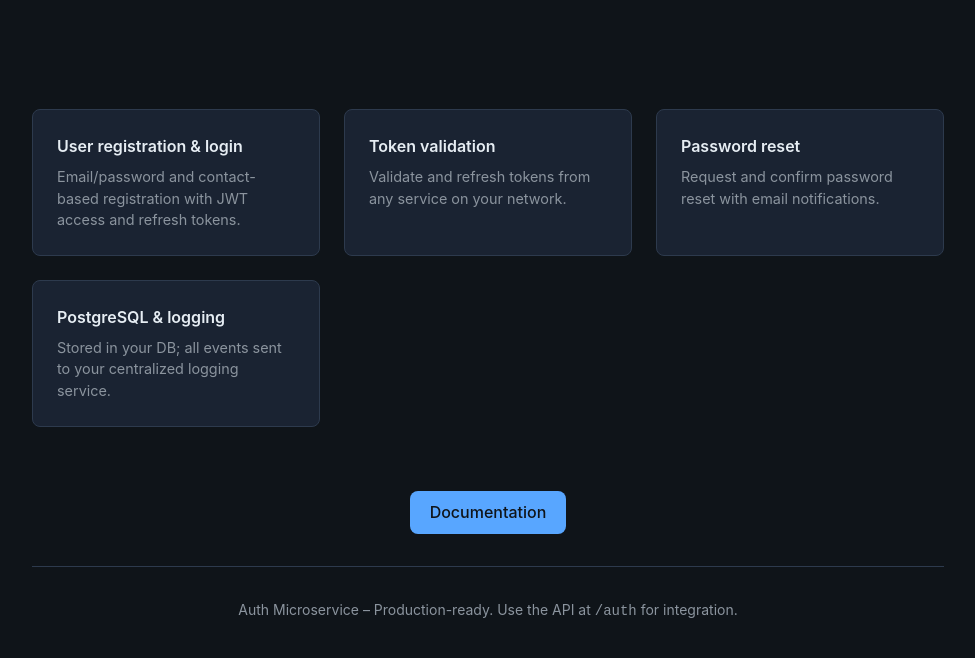
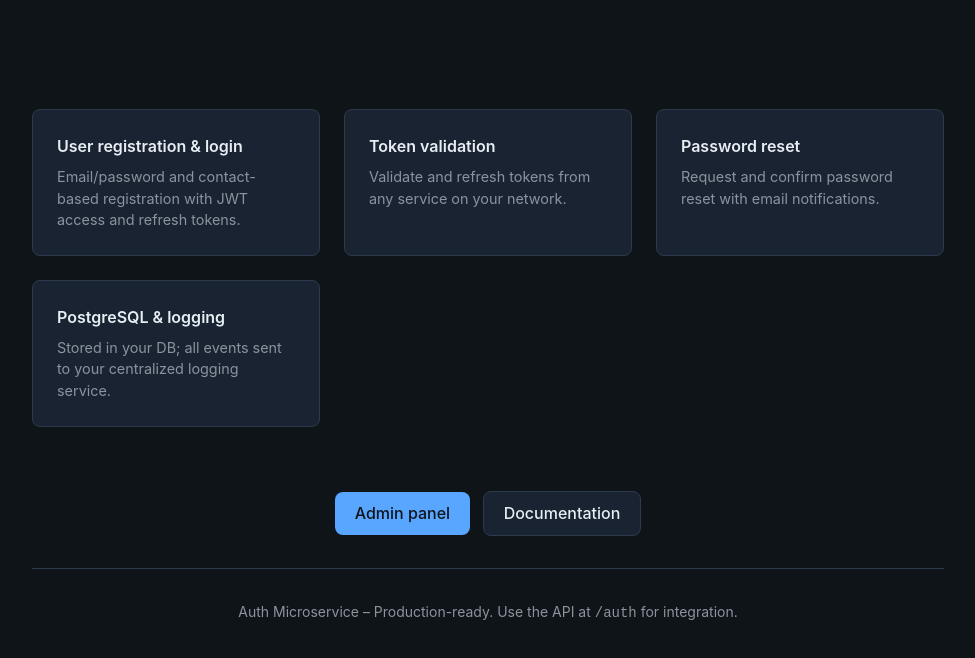
Before and after one commit to speakASAP/auth-microservice, a website: page web/public/index.html in a window 1280 px wide. Shown: the part 320-978 px from the top of the page, without its empty margins (152-1127 px from the left). Drawn offline with Linux system fonts and the light colour scheme.

Commit message:
refactor: update landing CTA buttons for improved navigation
- Replaced the existing Admin panel button with a direct link to the admin page for better accessibility.
- Enhanced the Documentation button with secondary styling to maintain prominence while improving the overall interface.

```diff
--- a/web/public/index.html
+++ b/web/public/index.html
@@ -38,7 +38,8 @@
     </section>
 
     <section class="landing-cta">
-      <a href="https://github.com/speakASAP/auth-microservice" class="btn" target="_blank" rel="noopener noreferrer">Documentation</a>
+      <a href="/admin" class="btn">Admin panel</a>
+      <a href="https://github.com/speakASAP/auth-microservice" class="btn btn-secondary" target="_blank" rel="noopener noreferrer">Documentation</a>
     </section>
 
     <footer class="landing-footer">
```
